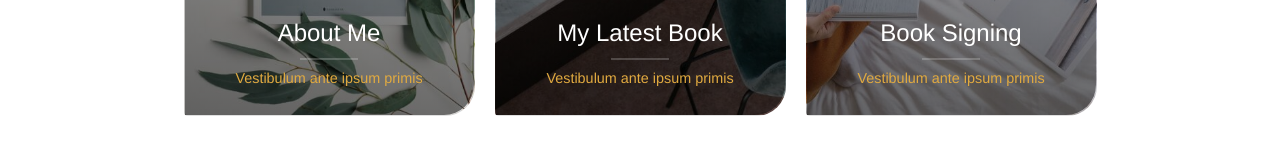
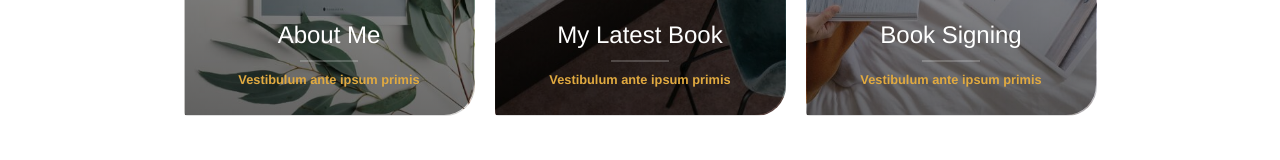
Before and after one commit to Andrea1302/proj-html-vuejs, a Vue app: page / in a window 1280 px wide. Shown: the part 2776-2936 px from the top of the page. Built offline with nearby package versions, Linux system fonts and the light colour scheme; a web font is replaced by a local one.

Commit message:
fix : change css on h5 in moreinfo component

```diff
--- a/src/components/moreInfo.vue
+++ b/src/components/moreInfo.vue
@@ -100,8 +100,9 @@ export default {
             margin-bottom: 0;
         }
         h5{
+            font-weight: bold;
             color: #e1aa40;
-            font-size: .9rem;
+            font-size: .8rem;
         }
     }
     #about_me_card{
```
